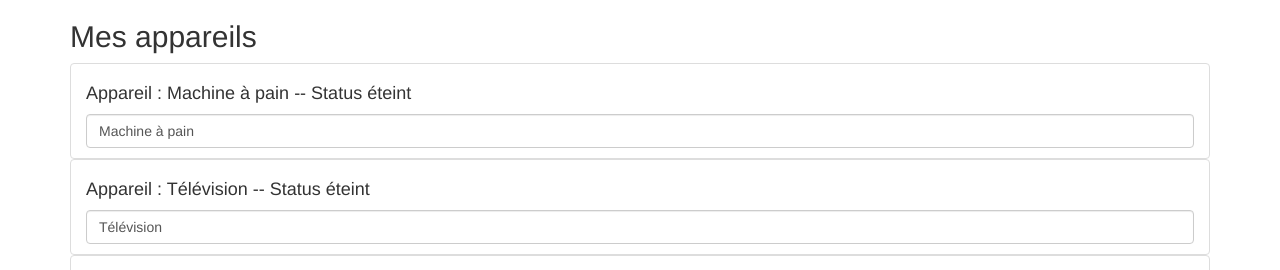
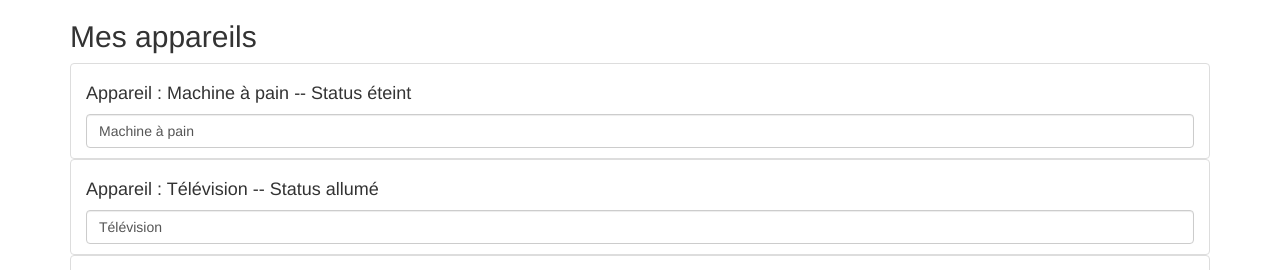
Before and after one commit to ChipsInChief/2021-2022-s1-angular, an Angular app: page / in a window 1280 px wide. Shown: the top 270 px of the page. Built offline with nearby package versions, Linux system fonts and the light colour scheme.

Commit message:
Mise en place de la propriété personnalisée pour le statut

```diff
--- a/src/app/app.component.html
+++ b/src/app/app.component.html
@@ -3,9 +3,9 @@
     <div class="col-xs-12">
       <h2>Mes appareils</h2>
       <ul class="list-group">
-        <app-appareil [appareilName]="appareilOne" ></app-appareil>
-        <app-appareil [appareilName]="appareilTwo" ></app-appareil>
-        <app-appareil [appareilName]="appareilThree" ></app-appareil>
+        <app-appareil [appareilName]="appareilOne"   [appareilStatus]="statutApp1"></app-appareil>
+        <app-appareil [appareilName]="appareilTwo"   [appareilStatus]="statutApp2"></app-appareil>
+        <app-appareil [appareilName]="appareilThree" [appareilStatus]="statutApp3"></app-appareil>
       </ul>
     </div>
   </div>
--- a/src/app/app.component.ts
+++ b/src/app/app.component.ts
@@ -12,6 +12,10 @@ export class AppComponent {
   appareilTwo: string = 'Télévision';
   appareilThree: string = 'Frigo';
 
+  statutApp1: string = 'éteint';
+  statutApp2: string = 'allumé';
+  statutApp3: string = 'éteint';
+
   constructor() {
     setTimeout(
       () => { this.isAuth = true; },
--- a/src/app/appareil/appareil.component.ts
+++ b/src/app/appareil/appareil.component.ts
@@ -9,7 +9,7 @@ export class AppareilComponent implements OnInit {
 
   @Input() appareilName?: string;
   // appareilName: string ='Blender';
-  appareilStatus: string = 'éteint';
+  @Input() appareilStatus: string = 'éteint';
 
   constructor() { }
 
```
